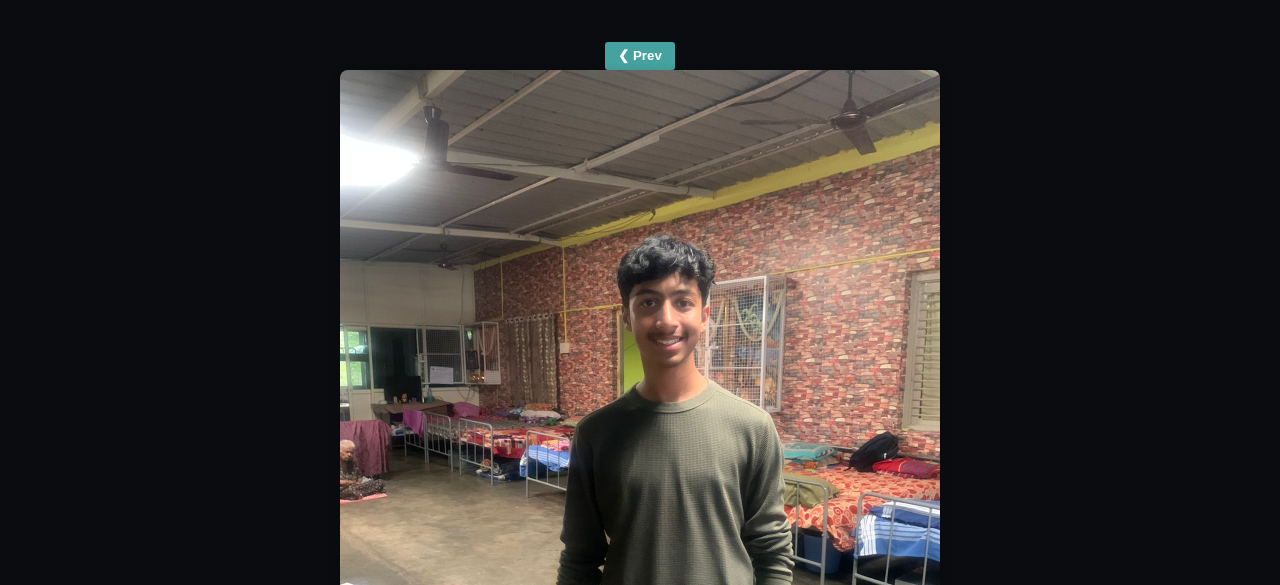
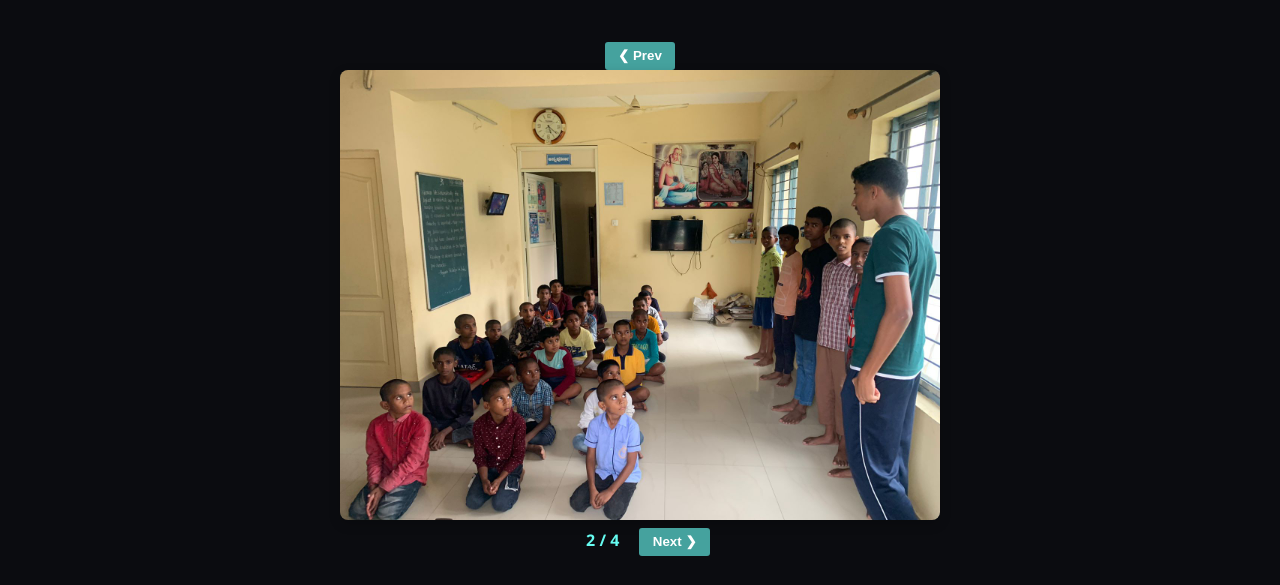
Before and after one commit to sankalp11062010/changethegame, a plain HTML site: page index.html in a window 1280 px wide. Shown: the part 199-784 px from the top of the page. Drawn offline with Linux system fonts and the light colour scheme.

Commit message:
Update index.html

```diff
--- a/index.html
+++ b/index.html
@@ -484,7 +484,7 @@
 <div id="slideshow-container" style="max-width:600px;margin:2em auto;">
   <div style="text-align:center;margin-top:0.5em;">
     <button onclick="changeSlide(-1)" style="background:#45a29e;color:#fff;border:none;padding:0.5em 1em;border-radius:3px;cursor:pointer;">&#10094; Prev</button>
-    <img id="slideshow-image" src="/1.jpg" alt="Slideshow" style="width:100%;border-radius:8px;box-shadow:0 4px 12px rgba(0,0,0,0.2);" onerror="handleImageError(this)">
+    <img id="slideshow-image" src="/2.jpg" alt="Slideshow" style="width:100%;border-radius:8px;box-shadow:0 4px 12px rgba(0,0,0,0.2);" onerror="handleImageError(this)">
     <span id="slideshow-indicator" style="color:#66fcf1;font-weight:bold;margin:0 1em;">1 / 5</span>
     <button onclick="changeSlide(1)" style="background:#45a29e;color:#fff;border:none;padding:0.5em 1em;border-radius:3px;cursor:pointer;">Next &#10095;</button>
   </div>
@@ -495,7 +495,6 @@
 
 <script>
   const images = [
-    '/1.jpg',
     '/2.jpg',
     '/3.jpg',
     '/4.jpg',
```
